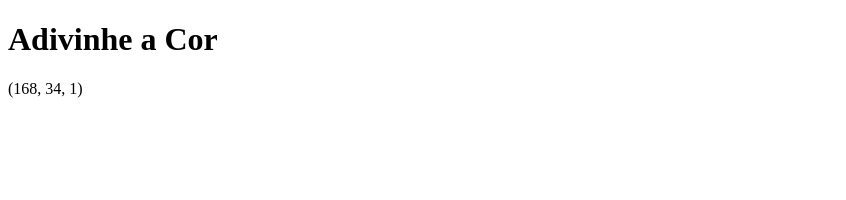
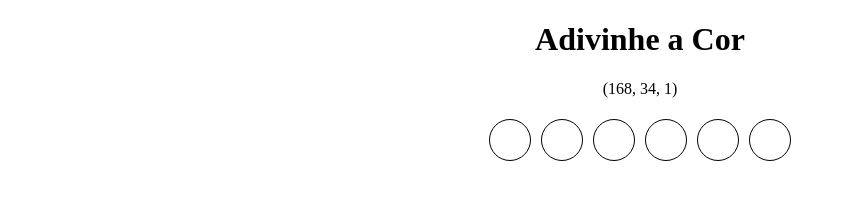
Before and after one commit to JefersonViana/project-color-guess, a website: page index.html in a window 1280 px wide. Shown: the whole page, without its empty margins (0-846 px from the left). Drawn offline with Linux system fonts and the light colour scheme.

Commit message:
Requisito 3 concluído

```diff
--- a/index.html
+++ b/index.html
@@ -11,8 +11,8 @@
   <header>
     <h1 id="title">Adivinhe a Cor</h1>
   </header>
-  <p id="rgb-color">(168, 34, 1)</p>
   <main>
+    <p id="rgb-color">(168, 34, 1)</p>
 
   </main>
   <script src="script.js"></script>
--- a/script.js
+++ b/script.js
@@ -0,0 +1,6 @@
+const main = document.querySelector('main');
+for (let index = 0; index < 6; index += 1) {
+  const circle = document.createElement('div');
+  circle.className = 'ball';
+  main.appendChild(circle);
+}
--- a/style.css
+++ b/style.css
@@ -0,0 +1,12 @@
+body {
+  text-align: center;
+}
+
+.ball {
+  width: 40px;
+  height: 40px;
+  border: 1px solid black;
+  border-radius: 50%;
+  display: inline-block;
+  margin: 5px;
+}
```
